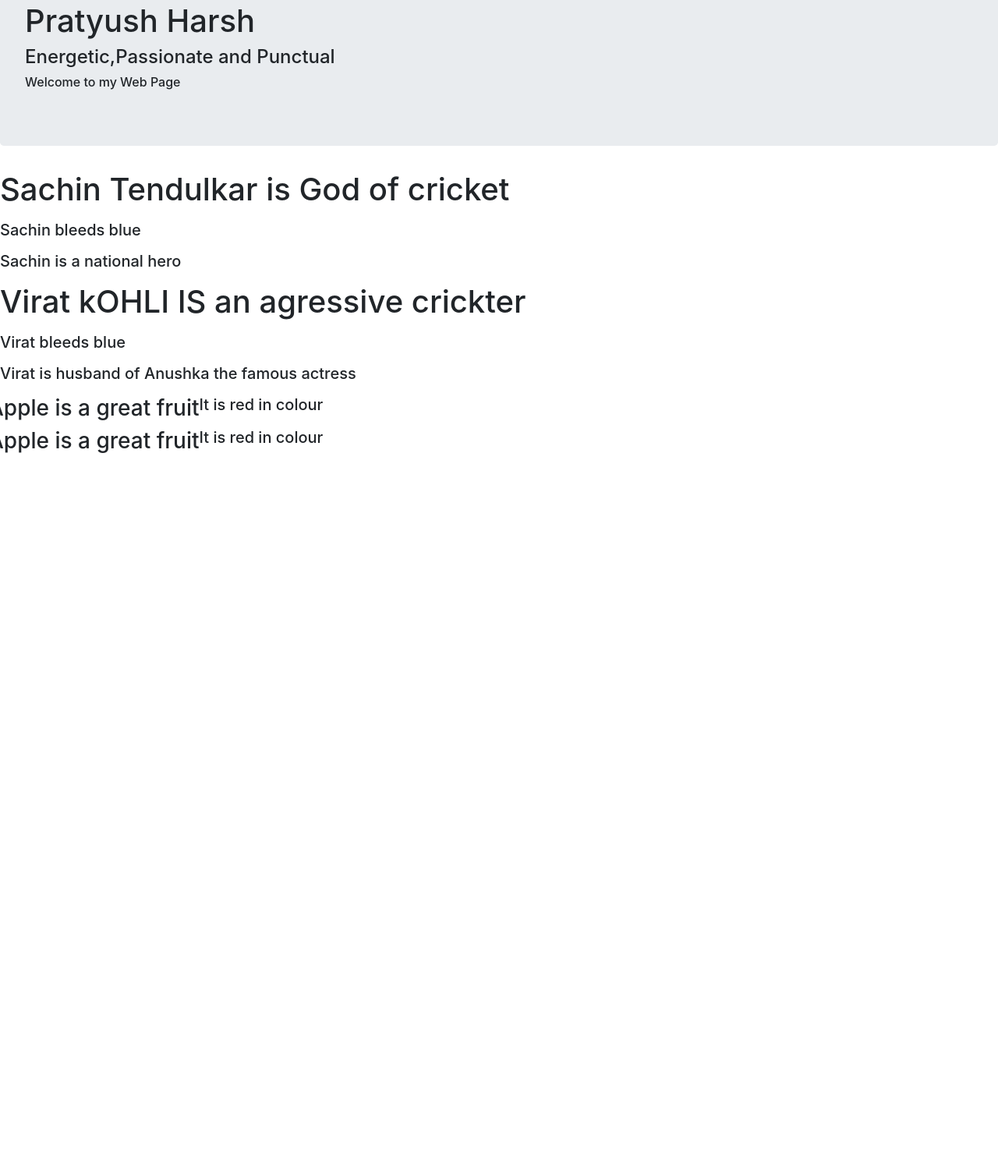
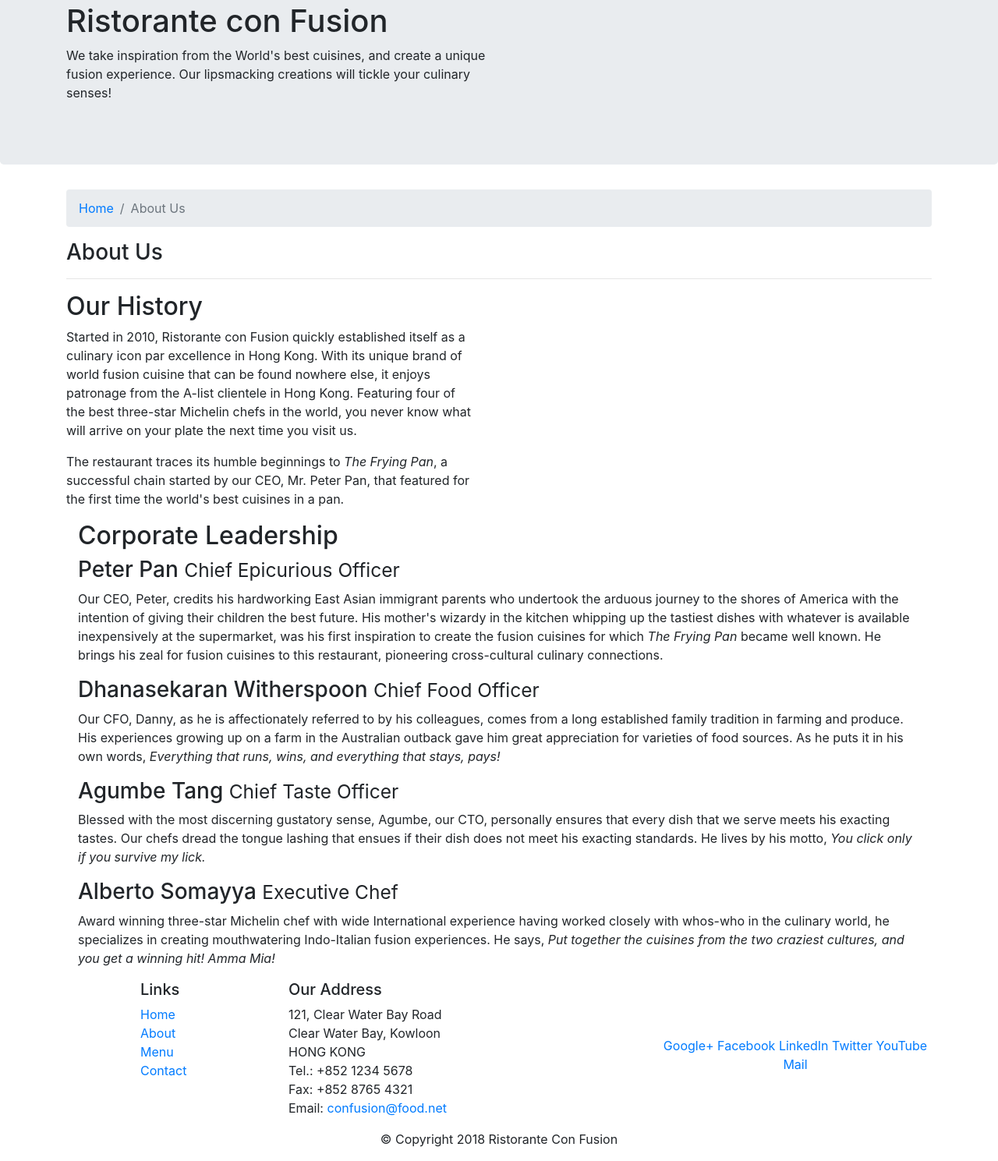
Before and after one commit to gr8geek/experimental-web, a website: page index.html in a window 1280 px wide. Shown: the part 61-1550 px from the top of the page at 78% size. Before the commit the page ends 800 px from the top, so only its background shows below. Drawn offline with nearby package versions, Linux system fonts and the light colour scheme.

Commit message:
updation

```diff
--- a/index.html
+++ b/index.html
@@ -1,43 +1,143 @@
+
 <!DOCTYPE html>
 <html lang="en">
+
 <head>
-        <link rel="stylesheet" href="https://maxcdn.bootstrapcdn.com/bootstrap/4.0.0/css/bootstrap.min.css" integrity="sha384-Gn5384xqQ1aoWXA+058RXPxPg6fy4IWvTNh0E263XmFcJlSAwiGgFAW/dAiS6JXm" crossorigin="anonymous">
-<script src="https://maxcdn.bootstrapcdn.com/bootstrap/4.0.0/js/bootstrap.min.js" integrity="sha384-JZR6Spejh4U02d8jOt6vLEHfe/JQGiRRSQQxSfFWpi1MquVdAyjUar5+76PVCmYl" crossorigin="anonymous"></script>
-<script src="https://code.jquery.com/jquery-3.2.1.slim.min.js" integrity="sha384-KJ3o2DKtIkvYIK3UENzmM7KCkRr/rE9/Qpg6aAZGJwFDMVNA/GpGFF93hXpG5KkN" crossorigin="anonymous"></script>
-<script src="https://cdnjs.cloudflare.com/ajax/libs/popper.js/1.12.9/umd/popper.min.js" integrity="sha384-ApNbgh9B+Y1QKtv3Rn7W3mgPxhU9K/ScQsAP7hUibX39j7fakFPskvXusvfa0b4Q" crossorigin="anonymous"></script>
+        <!-- Required meta tags always come first -->
         <meta charset="utf-8">
-        <title>
-            Experimental Page</title>
+        <meta name="viewport" content="width=device-width, initial-scale=1, shrink-to-fit=no">
+        <meta http-equiv="x-ua-compatible" content="ie=edge">
+
+        <!-- Bootstrap CSS -->
+        <link rel="stylesheet" href="node_modules/bootstrap/dist/css/bootstrap.min.css">
+        <link rel="stylesheet" href="node_modules/font-awesome/css/font-awesome.min.css">
+        <link rel="stylesheet" href="node_modules/bootstrap-social/bootstrap-social.css">
+        <!-- jQuery first, then Popper.js, then Bootstrap JS. -->
+        <script src="node_modules/jquery/dist/jquery.slim.min.js"></script>
+        <script src="node_modules/popper.js/dist/umd/popper.min.js"></script>
+        <script src="node_modules/bootstrap/dist/js/bootstrap.min.js"></script>
+        <link rel="stylesheet" href="css/styles.css">
+        <title>Ristorante Con Fusion: About Us</title>
+
 </head>
-    <header class="jumbotron">
-        <h1>Pratyush Harsh
-        </h1>
-        <h4>Energetic,Passionate and Punctual</h4>
-        <h6>Welcome to my Web Page</h6>
-    </header>
-    <boy>
-        <div class="contianer">
-            <div class="row">
-                <div class="col-12 col-xs-6">
-                    <h1>Sachin Tendulkar is God of cricket</h1>
-                    <p><h5>Sachin bleeds blue</h5>
-                    <p><h5>Sachin is a national hero</h5</p></p>
+
+<body>
+    <nav class="navbar navbar-dark navbar-expand-sm bg-primary fixed-top">
+        <div class="container">
+            <button class="navbar-toggler" type="button" data-toggle="collapse" data-target="#Navbar">
+                <span class="navbar-toggler-icon"></span>
+            </button>
+            <a class="navbar-brand" href="#">Ristorante Con Fusion</a>
+            <div class="collapse navbar-collapse" id="Navbar">
+                <ul class="navbar-nav mr-auto">  <li class="nav-item active"><a class="nav-link" href="#"><span class="fa fa-home fl-lg"></span>Home</a></li>
+                    <li class="nav-item"><a class="nav-link" href="./aboutus.html"><span class="fa fa-info fl-lg"></span>About</a></li>
+                    <li class="nav-item"><a class="nav-link" href="#"><span class="fa fa-list fl-lg"></span>Menu</a></li>
+                    <li class="nav-item"><a class="nav-link" href="#"><span class="fa fa-address-card fl-lg"></span>Contact</a></li>
+</ul>
+            </div>
+
+
 
          </div>
-                <div class="col-12 col-xs-6">
-                    <h1>Virat kOHLI IS an agressive crickter</h1>
-                    <p><h5>Virat bleeds blue</h5>
-                    <p><h5>Virat is husband of Anushka the famous actress</h5</p></p>
+
+
+
+     </nav>
+
+    <header class="jumbotron">
+        <div class="container cont-col">
+            <div class="row row-header">
+                <div class="col-12 col-sm-6">
+                    <h1>Ristorante con Fusion</h1>
+                    <p>We take inspiration from the World's best cuisines, and create a unique fusion experience. Our lipsmacking creations will tickle your culinary senses!</p>
+                </div>
+                <div class="col-12 col-sm">
+                </div>
+            </div>
+        </div>
+    </header>
+
+    <div class="container ">
+        <ol class="col-12 breadcrumb">
+            <li class="breadcrumb-item"><a href="./index.html">Home</a></li>
+            <li class="breadcrumb-item active">About Us</li>
+        </ol>
+        <div>
+            <div>
+               <h3 class="style-heading">About Us</h3>
+               <hr>
+            </div>
+        </div>
+
+        <div class="row row-header2 col-12 col-sm-6 ">
+            <div>
+                <h2>Our History</h2>
+                <p>Started in 2010, Ristorante con Fusion quickly established itself as a culinary icon par excellence in Hong Kong. With its unique brand of world fusion cuisine that can be found nowhere else, it enjoys patronage from the A-list clientele in Hong Kong.  Featuring four of the best three-star Michelin chefs in the world, you never know what will arrive on your plate the next time you visit us.</p>
+                <p>The restaurant traces its humble beginnings to <em>The Frying Pan</em>, a successful chain started by our CEO, Mr. Peter Pan, that featured for the first time the world's best cuisines in a pan.</p>
+            </div>
+            <div>
+            </div>
+        </div>
+
+
+        <div class="container">
+            <div>
+                <h2>Corporate Leadership</h2>
+                <h3>Peter Pan <small>Chief Epicurious Officer</small></h3>
+                <p class="d-none d-sm-block">Our CEO, Peter, credits his hardworking East Asian immigrant parents who undertook the arduous journey to the shores of America with the intention of giving their children the best future. His mother's wizardy in the kitchen whipping up the tastiest dishes with whatever is available inexpensively at the supermarket, was his first inspiration to create the fusion cuisines for which <em>The Frying Pan</em> became well known. He brings his zeal for fusion cuisines to this restaurant, pioneering cross-cultural culinary connections.</p>
+                <h3>Dhanasekaran Witherspoon <small>Chief Food Officer</small></h3>
+                <p class="d-none d-sm-block"> Our CFO, Danny, as he is affectionately referred to by his colleagues, comes from a long established family tradition in farming and produce. His experiences growing up on a farm in the Australian outback gave him great appreciation for varieties of food sources. As he puts it in his own words, <em>Everything that runs, wins, and everything that stays, pays!</em></p>
+                <h3>Agumbe Tang <small>Chief Taste Officer</small></h3>
+                <p class="d-none d-sm-block">Blessed with the most discerning gustatory sense, Agumbe, our CTO, personally ensures that every dish that we serve meets his exacting tastes. Our chefs dread the tongue lashing that ensues if their dish does not meet his exacting standards. He lives by his motto, <em>You click only if you survive my lick.</em></p>
+                <h3>Alberto Somayya <small>Executive Chef</small></h3>
+                <p class="d-none d-sm-block">Award winning three-star Michelin chef with wide International experience having worked closely with whos-who in the culinary world, he specializes in creating mouthwatering Indo-Italian fusion experiences. He says, <em>Put together the cuisines from the two craziest cultures, and you get a winning hit! Amma Mia!</em></p>
+            </div>
        </div>
 
     </div>
+
+    <footer class="footer">
+        <div class="container">
             <div class="row">
-                <h3>Apple is a great fruit</h3>
-                <p><h5>It is red in colour</h5></p>
-            </div> <div class="row">
-                <h3>Apple is a great fruit</h3>
-                <p><h5>It is red in colour</h5></p>
+                <div class="col-4 offset-1 col-sm-2">
+                    <h5>Links</h5>
+                    <ul class="list-unstyled">
+                        <li><a href="#">Home</a></li>
+                        <li><a href="#">About</a></li>
+                        <li><a href="#">Menu</a></li>
+                        <li><a href="#">Contact</a></li>
+                    </ul>
+                </div>
+                <div class="col-7 col-sm-5">
+                    <h5>Our Address</h5>
+                    <address>
+		              121, Clear Water Bay Road<br>
+		              Clear Water Bay, Kowloon<br>
+		              HONG KONG<br>
+		              Tel.: +852 1234 5678<br>
+		              Fax: +852 8765 4321<br>
+		              Email: <a href="mailto:confusion@food.net">confusion@food.net</a>
+		           </address>
+                </div>
+                <div class="col-12 col-sm-4 align-self-center">
+                    <div class="text-center">
+                        <a href="http://google.com/+">Google+</a>
+                        <a href="http://www.facebook.com/profile.php?id=">Facebook</a>
+                        <a href="http://www.linkedin.com/in/">LinkedIn</a>
+                        <a href="http://twitter.com/">Twitter</a>
+                        <a href="http://youtube.com/">YouTube</a>
+                        <a href="mailto:">Mail</a>
                     </div>
                 </div>
-    </boy>
+           </div>
+           <div class="row justify-content-center">
+                <div class="col-auto">
+                    <p>© Copyright 2018 Ristorante Con Fusion</p>
+                </div>
+           </div>
+        </div>
+    </footer>
+
+</body>
+
 </html>
```
Lines whose indentation alone changed are shown as unchanged.
